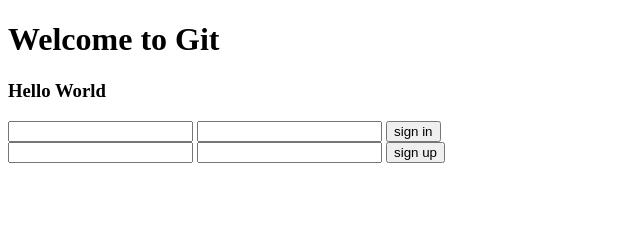
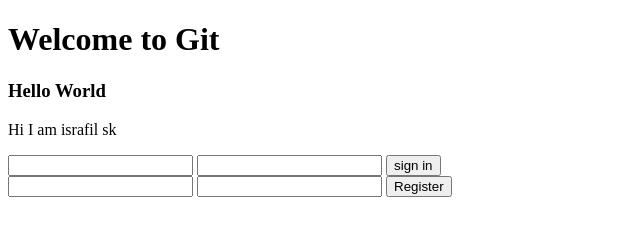
Before and after one commit to israfilskINT/desktop, a plain HTML site: page index.html in a window 1280 px wide. Shown: the whole page, without its empty margins (0-640 px from the left). Drawn offline with Linux system fonts and the light colour scheme.

Commit message:
name added

```diff
--- a/index.html
+++ b/index.html
@@ -9,6 +9,7 @@
 <body>
     <h1>Welcome to Git</h1>
     <h3>Hello World</h3>
+    <p>Hi I am israfil sk</p>
 
     <div>
         <form action="login">
@@ -19,7 +20,7 @@
         <form action="signup">
             <input type="email">
             <input type="name">
-            <button>sign up</button>
+            <button>Register</button>
         </form>
     </div>
 </body>
```
